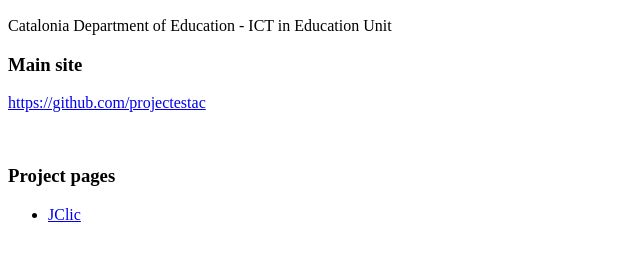
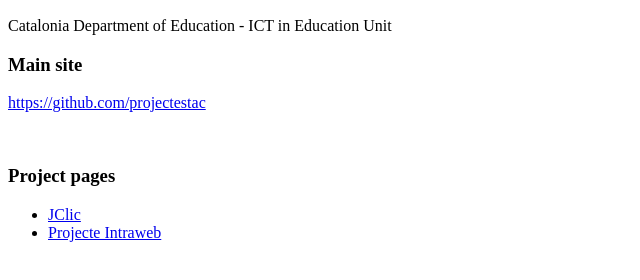
Before and after one commit to projectestac/projectestac.github.io, a plain HTML site: page index.html in a window 1280 px wide. Shown: the part 38-318 px from the top of the page, without its empty margins (0-640 px from the left). Drawn offline with Linux system fonts and the light colour scheme.

Commit message:
Adding "projecte intraweb"

```diff
--- a/index.html
+++ b/index.html
@@ -11,6 +11,7 @@
 <h3>Project pages</h3>
 <ul>
 <li><a href="jclic/index.html">JClic</a></li>
+<li><a href="intraweb/index.html">Projecte Intraweb</a></li>
 </ul>
 </body>
 </html>
```
